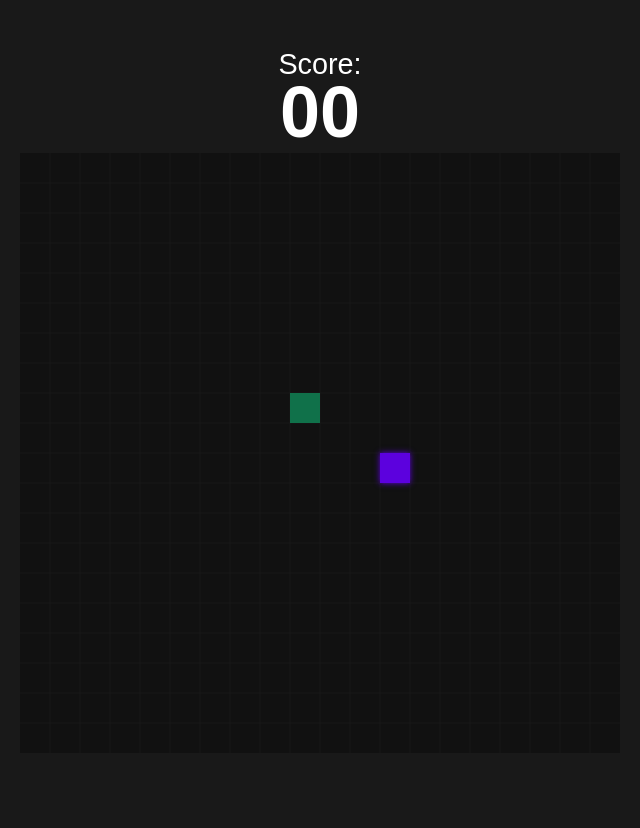
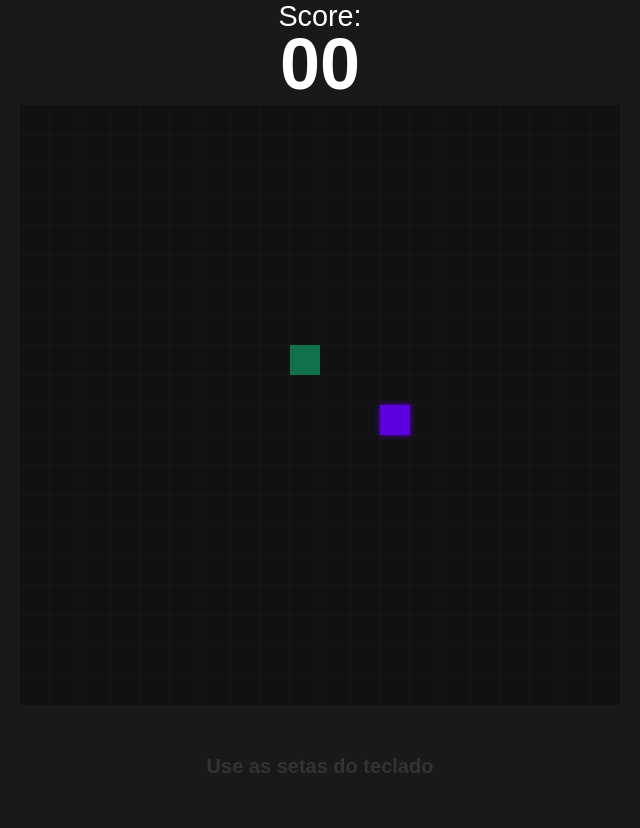
Before and after one commit to Souzzagabe/SNAKE-GAME, a plain HTML site: page index.html in a window 1280 px wide. Shown: the whole page, without its empty margins (320-960 px from the left). Before the commit the page ends 800 px from the top, so only its background shows below. Drawn offline with nearby package versions, Linux system fonts and the light colour scheme.

Commit message:
adicionando isntrução

```diff
--- a/css/global.css
+++ b/css/global.css
@@ -69,3 +69,9 @@ canvas {
     cursor: pointer;
     width: 150px
 }
+
+.instruction {
+    padding: 50px;
+    font-size: 10px;
+    color: #333;
+}
--- a/index.html
+++ b/index.html
@@ -5,7 +5,8 @@
     <meta charset="UTF-8">
     <meta name="viewport" content="width=/, initial-scale=1.0">
     <link rel="stylesheet" href="./css/global.css">
-    <link rel="stylesheet" href="https://fonts.googleapis.com/css2?family=Material+Symbols+Outlined:opsz,wght,FILL,GRAD@20..48,100..700,0..1,-50..200" />
+    <link rel="stylesheet"
+        href="https://fonts.googleapis.com/css2?family=Material+Symbols+Outlined:opsz,wght,FILL,GRAD@20..48,100..700,0..1,-50..200" />
     <title>SNAKE GAME</title>
     <link rel="shortcut icon" href="./assets/favicon-16x16.png" type="image/x-icon">
 </head>
@@ -17,16 +18,19 @@
 
     <div class="menu-screen">
         <span class="game-over">Game Over</span>
-        <span class="final-score">Score:  <span>00</span></span>
-
+        <span class="final-score">Score: <span>00</span></span>
         <button class="btn-play">Restart
             <span class="material-symbols-outlined">
                 play_circle
-                </span>
+            </span>
         </button>
     </div>
+
     <canvas width="600" height="600"></canvas>
 
+    <div class="instruction">
+        <h1>Use as setas do teclado</h1>
+    </div>
     <script src="./js/index.js"></script>
 </body>
 
--- a/js/index.js
+++ b/js/index.js
@@ -198,6 +198,7 @@ document.addEventListener("keydown", ({ key }) => {
 })
 
 buttonPlay.addEventListener("click", () => {
+
     score.innerText = "00"
     menu.style.display = "none"
     canvas.style.filter = "none"
```
